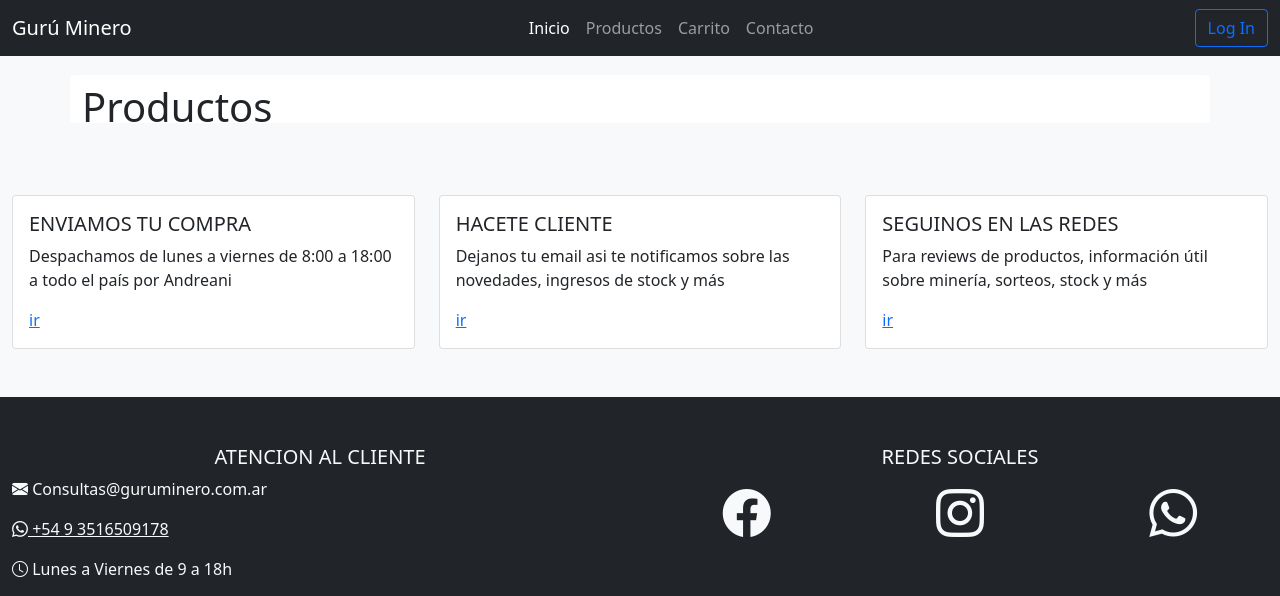
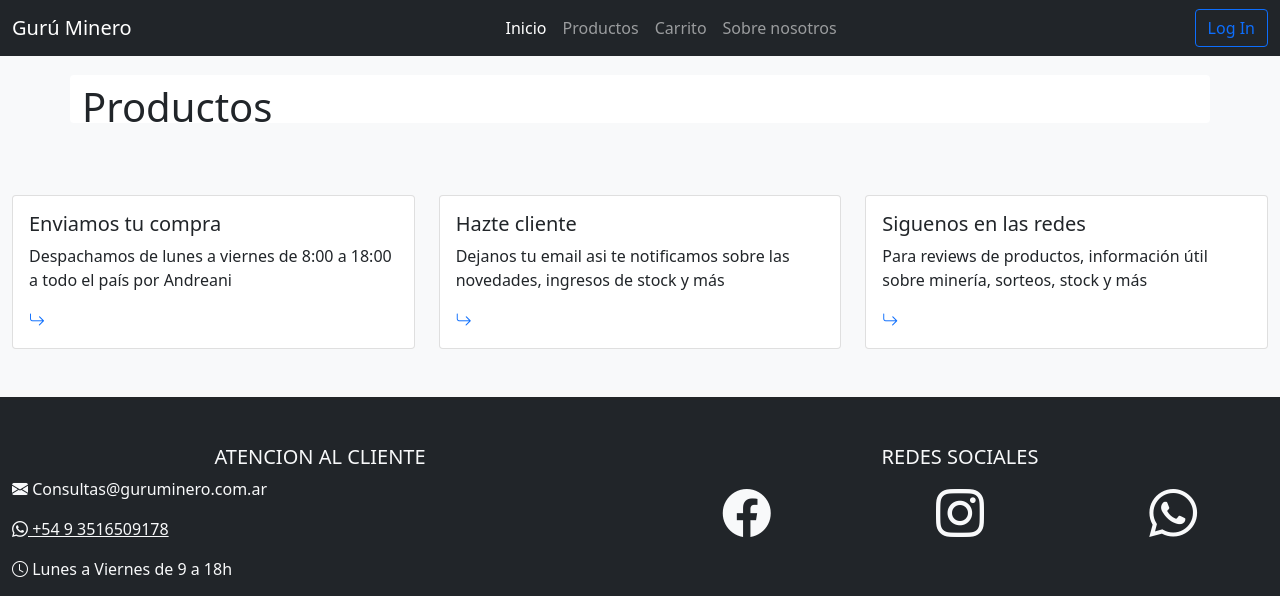
Before and after one commit to ivanln26/404_minerva, a Django app: page / in a window 1280 px wide. Shown: the top 596 px of the page. Run offline with Django 3.2, Linux system fonts and the light colour scheme; data that the repository does not hold is empty.

Commit message:
Create about us page

```diff
--- a/minerva/templates/features.html
+++ b/minerva/templates/features.html
@@ -4,11 +4,11 @@
         <div class="card">
             <div class="card-body">
                 <div class="card-title">
-                    <h5>ENVIAMOS TU COMPRA</h5>
+                    <h5>Enviamos tu compra</h5>
                 </div>
                 <div class="card-text">
                     <p>Despachamos de lunes a viernes de 8:00 a 18:00 a todo el país por Andreani</p>
-                    <a class="icon-link" href="#">ir</a>
+                    <a class="icon-link" href="{% url 'about_us' %}"><i class="bi-arrow-return-right"></i></a>
                 </div>
             </div>
         </div>
@@ -17,11 +17,11 @@
         <div class="card">
             <div class="card-body">
                 <div class="card-title">
-                    <h5>HACETE CLIENTE</h5>
+                    <h5>Hazte cliente</h5>
                 </div>
                 <div class="card-text">
                     <p>Dejanos tu email asi te notificamos sobre las novedades, ingresos de stock y más</p>
-                    <a class="icon-link" href="#">ir</a>
+                    <a class="icon-link" href="{% url 'about_us' %}"><i class="bi-arrow-return-right"></i></a>
                 </div>
             </div>
         </div>
@@ -30,11 +30,11 @@
         <div class="card">
             <div class="card-body">
                 <div class="card-title">
-                    <h5>SEGUINOS EN LAS REDES</h5>
+                    <h5>Siguenos en las redes</h5>
                 </div>
                 <div class="card-text">
                     <p>Para reviews de productos, información útil sobre minería, sorteos, stock y más</p>
-                    <a class="icon-link" href="#">ir</a>
+                    <a class="icon-link" href="{% url 'about_us' %}"><i class="bi-arrow-return-right"></i></a>
                 </div>
             </div>
         </div>
--- a/minerva/templates/navbar.html
+++ b/minerva/templates/navbar.html
@@ -18,7 +18,7 @@
         <li class="nav-item"><a class="nav-link active" href="{% url 'index' %}">Inicio</a></li>
         <li class="nav-item"><a class="nav-link" href="{% url 'product_list' %}">Productos</a></li>
         <li class="nav-item"><a class="nav-link" href="#">Carrito</a></li>
-        <li class="nav-item"><a class="nav-link" href="#">Contacto</a></li>
+        <li class="nav-item"><a class="nav-link" href="#">Sobre nosotros</a></li>
       </ul>
       <ul class="navbar-nav">
         {% if user.is_authenticated %}
--- a/minerva/urls.py
+++ b/minerva/urls.py
@@ -6,6 +6,7 @@ from . import views
 
 urlpatterns = [
     path('', views.index, name='index'),
+    path('about_us', views.aboutUs, name="about_us"),
     path('categories/',views.CategoryListView.as_view(), name="category_list"),
     path('categories/create',views.CategoryCreateView.as_view(), name="category_create"),
     path('categories/delete/<int:id>', views.CategoryDeleteView.as_view(), name='category_delete'),
--- a/minerva/views.py
+++ b/minerva/views.py
@@ -15,6 +15,9 @@ def index(request):
     }
     return render(request, 'index.html', ctx)
 
+
+def aboutUs(request):
+    return render(request, 'about_us.html')
 
 class CategoryListView(View):
     def get(self, request):
```
Also changed, not shown: minerva/templates/about_us.html (added, +9 -0 lines).
